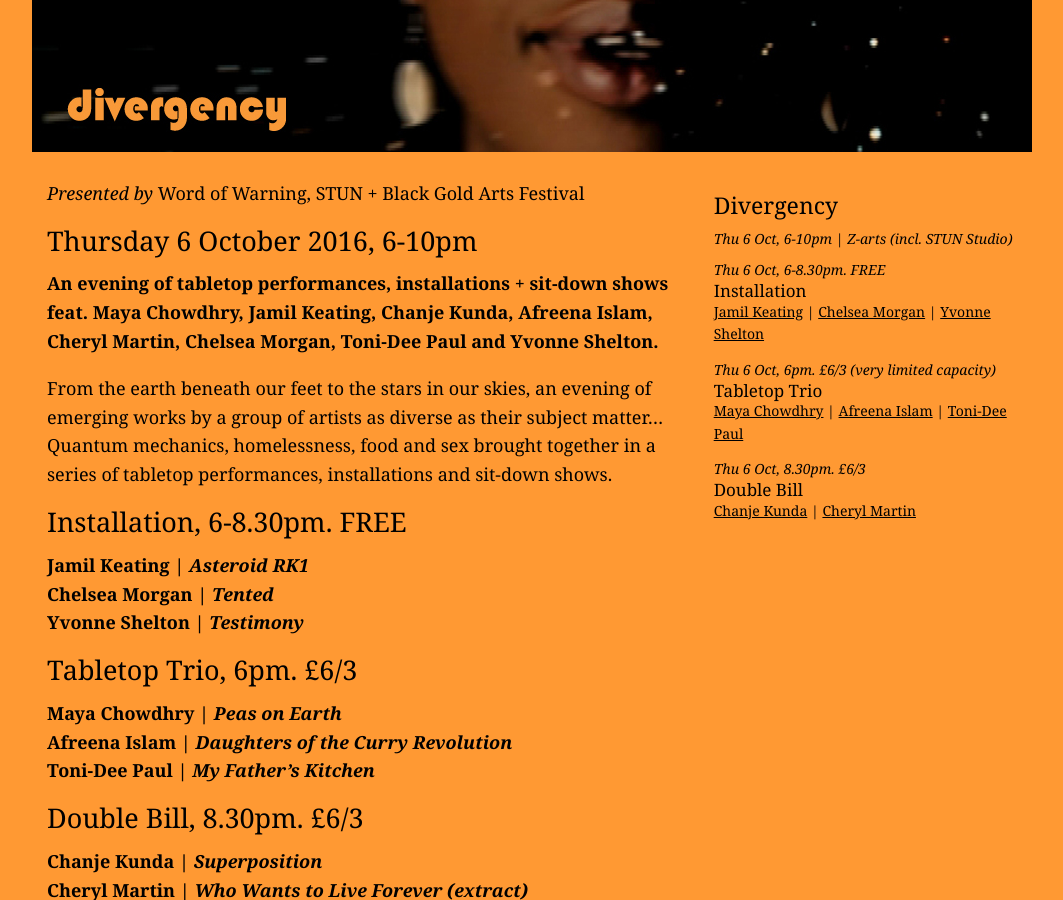
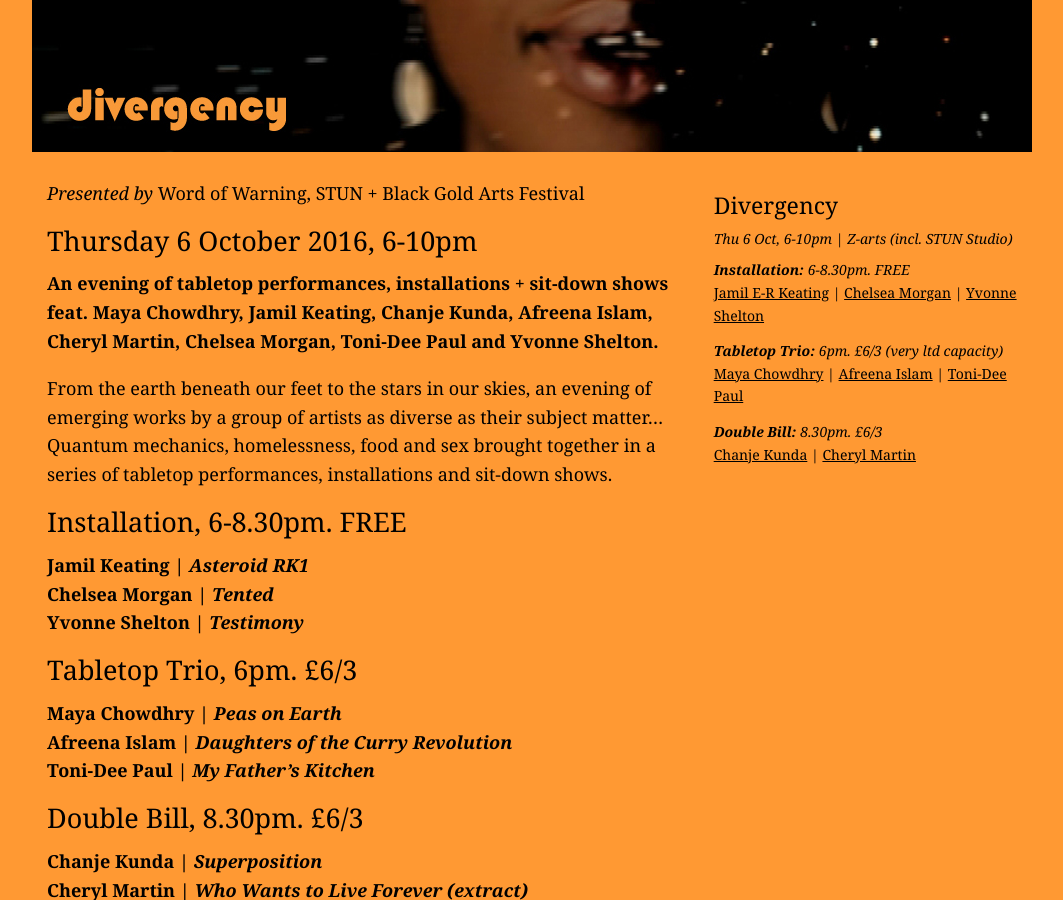
Before and after one commit to divergencymcr/divergencymcr.github.io, a Jekyll site: the page built from current/event/index.md, in a window 1280 px wide and 900 px high, scrolled down 378 px. Shown: the whole window, without its empty margins (108-1171 px from the left). Built offline with Jekyll 4.4.1, drawn with Linux system fonts in a browser that asks for light colours.

Commit message:
event layout redo to bold version + JERK

```diff
--- a/_layouts/event.html
+++ b/_layouts/event.html
@@ -8,18 +8,15 @@ sectionroot: 'current/event'
 events:
     -   date: "Thu 6 Oct, 6-10pm"
         venue: "| Z-arts (incl. STUN Studio)"
-    -   label: "I<span style='text-transform:lowercase'>nstallation</span>"
-        date: "Thu 6 Oct, 6-8.30pm. FREE"
+    -   date: "<b>Installation:</b> 6-8.30pm. FREE"
         artists:
-            - name: "<a href='http://www.wordofwarning.org/current/2016-divergency/keating' target='_blank'>Jamil Keating</a> | <a href='http://www.wordofwarning.org/current/2016-divergency/morgan' target='_blank'>Chelsea Morgan</a> | <a href='http://www.wordofwarning.org/current/2016-divergency/shelton' target='_blank'>Yvonne Shelton</a>"
-    -   label: "T<span style='text-transform:lowercase'>abletop</span> T<span style='text-transform:lowercase'>rio</span>"
-        date: "Thu 6 Oct, 6pm. £6/3 (very limited capacity)"
+            - name: "<a href='http://www.wordofwarning.org/current/2016-divergency/keating'>Jamil E-R Keating</a> | <a href='http://www.wordofwarning.org/current/2016-divergency/morgan'>Chelsea Morgan</a> | <a href='http://www.wordofwarning.org/current/2016-divergency/shelton'>Yvonne Shelton</a>"
+    -   date: "<b>Tabletop Trio:</b> 6pm. £6/3 (very ltd capacity)"
         artists:
-            - name: "<a href='http://www.wordofwarning.org/current/2016-divergency/chowdhry' target='_blank'>Maya Chowdhry</a> | <a href='http://www.wordofwarning.org/current/2016-divergency/islam' target='_blank'>Afreena Islam</a> | <a href='http://www.wordofwarning.org/current/2016-divergency/paul' target='_blank'>Toni-Dee Paul</a>"
-    -   label: "D<span style='text-transform:lowercase'>ouble</span> B<span style='text-transform:lowercase'>ill</span>"
-        date: "Thu 6 Oct, 8.30pm. £6/3"
+            - name: "<a href='http://www.wordofwarning.org/current/2016-divergency/chowdhry'>Maya Chowdhry</a> | <a href='http://www.wordofwarning.org/current/2016-divergency/islam'>Afreena Islam</a> | <a href='http://www.wordofwarning.org/current/2016-divergency/paul'>Toni-Dee Paul</a>"
+    -   date: "<b>Double Bill:</b> 8.30pm. £6/3"
         artists:
-            - name: "<a href='http://www.wordofwarning.org/current/2016-divergency/kunda' target='_blank'>Chanje Kunda</a> | <a href='http://www.wordofwarning.org/current/2016-divergency/martin' target='_blank'>Cheryl Martin</a>"
+            - name: "<a href='http://www.wordofwarning.org/current/2016-divergency/kunda'>Chanje Kunda</a> | <a href='http://www.wordofwarning.org/current/2016-divergency/martin'>Cheryl Martin</a>"
 
 ---
 
```
